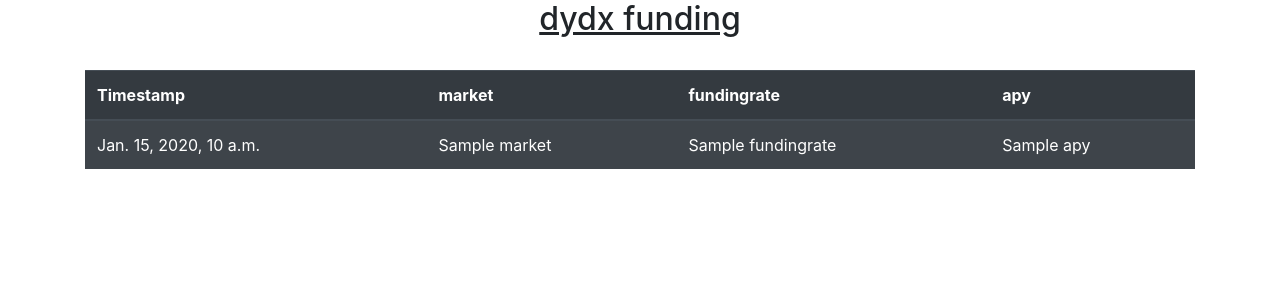
After one commit to mnkil/bomy-web, a Django app: template templates/table.html in a window 1280 px wide. The commit adds this page. Shown: the top 300 px of the page. Run offline with Django 4.2, Linux system fonts and the light colour scheme; the template is opened without the code that fills it: most values are stand-ins (such as "Sample title", 1, 10 or a date in 2020); some libraries are stand-ins or nearby versions.

Commit message:
dydx update

```diff
--- a/sofitas/urls.py
+++ b/sofitas/urls.py
@@ -20,5 +20,5 @@
 
 urlpatterns = [
     path("admin/", admin.site.urls),
-    path("", home.views.hello, name="hello")
+    path("", home.views.hello, name="hello"),
 ]
--- a/templates/hello.html
+++ b/templates/hello.html
@@ -12,5 +12,6 @@
     <div class="centered-image-container">
 	            <img src="{{ image_url }}" alt="argh..">
 		        </div>
+	{% include "table.html" %}
     </body>
 </html>
--- /dev/null
+++ b/templates/table.html
@@ -0,0 +1,42 @@
+<!-- Write HTML code here -->
+<!DOCTYPE html>
+<html lang="en">
+<head>
+  <title>TableView - Startup</title>
+  <meta charset="utf-8">
+  <meta name="viewport" content="width=device-width, initial-scale=1">
+  <link rel="stylesheet" href="https://maxcdn.bootstrapcdn.com/bootstrap/4.5.0/css/bootstrap.min.css">
+  <script src="https://ajax.googleapis.com/ajax/libs/jquery/3.5.1/jquery.min.js"></script>
+  <script src="https://cdnjs.cloudflare.com/ajax/libs/popper.js/1.16.0/umd/popper.min.js"></script>
+  <script src="https://maxcdn.bootstrapcdn.com/bootstrap/4.5.0/js/bootstrap.min.js"></script>
+</head>
+<body>
+
+<div class="container">
+	<h2 class="text-center"><u>dydx funding</u></h2><br>
+	<table class="table table-dark table-striped">
+	<thead>
+	<tr>
+	<th>Timestamp</th>
+	<th>market</th>
+	<th>fundingrate</th>
+	<th>apy</th>
+	</tr>
+	</thead>
+	<tbody>
+		<!-- jinja2 Technique -->
+		{% if d %}
+		{% for i in d %}
+		<tr>
+			<td>{{i.Timestamp}}</td>
+			<td>{{i.market}}</td>
+			<td>{{i.fundingrate}}</td>
+			<td>{{i.apy}}</td>
+		</tr>
+		{% endfor %}
+		{% endif %}
+	</tbody>
+	</table>
+</div>
+</body>
+</html>
```
Also changed, not shown: home/views.py (+11 -2 lines), 5 other files.
